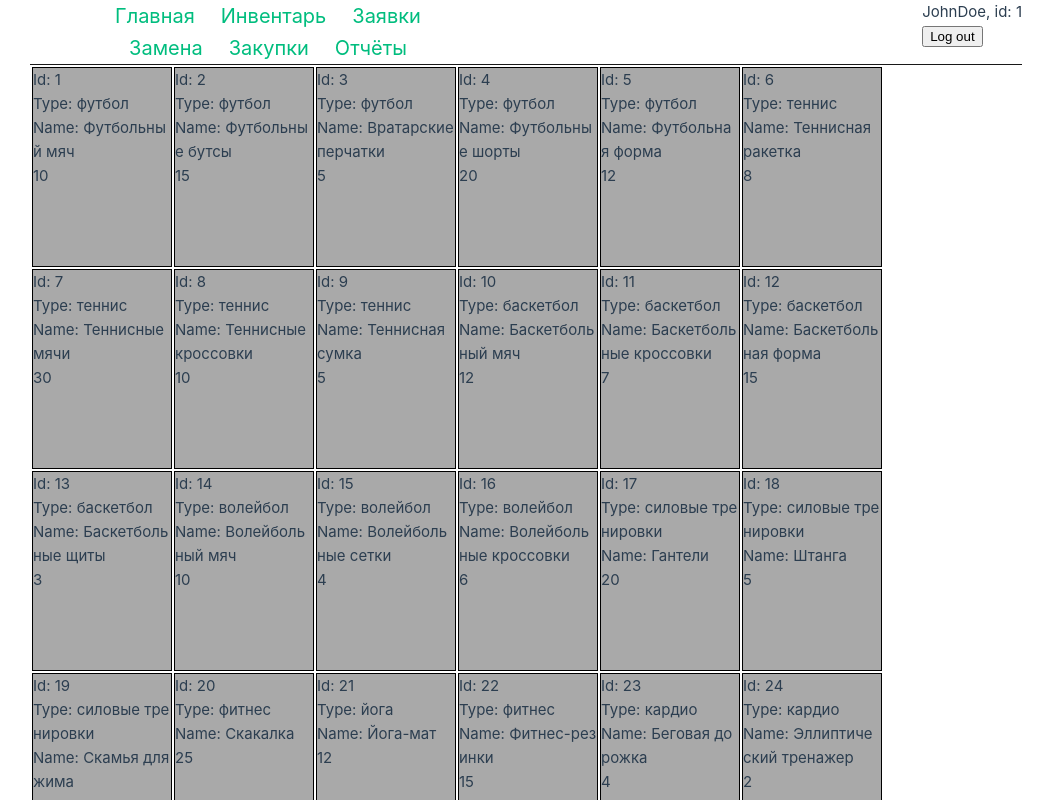
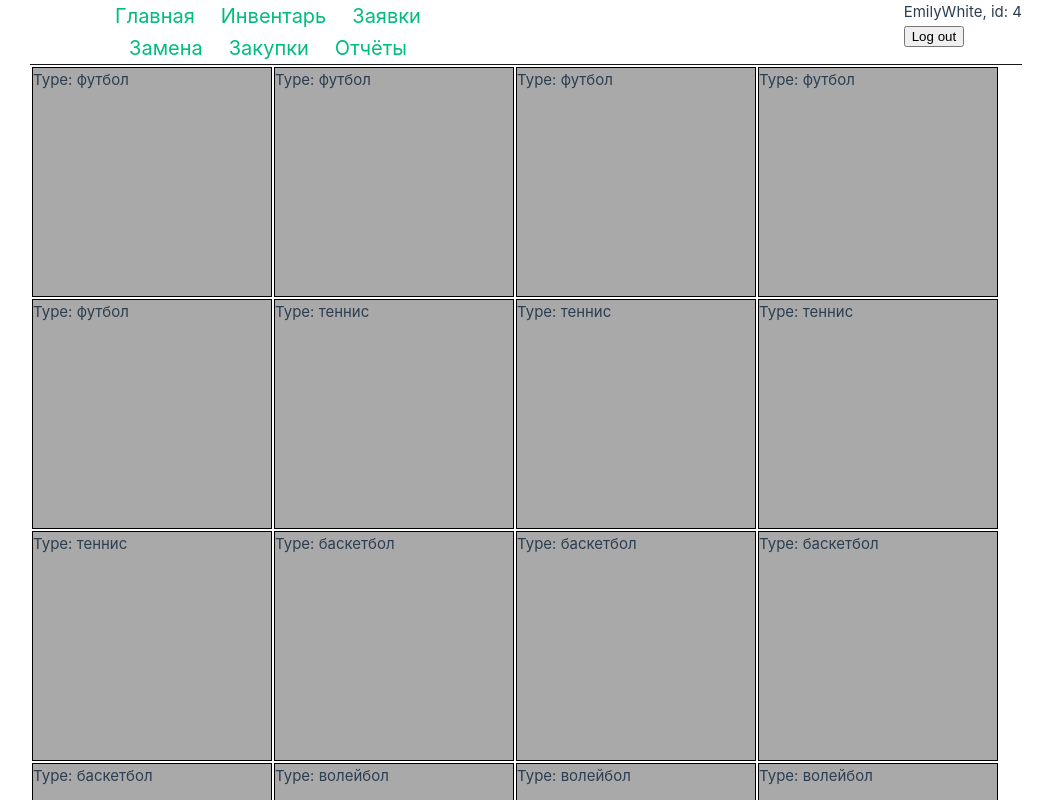
Before and after one commit to Fedormak/Sports_equipment_management, a Vue app in the folder vue-project/: page /inventory in a window 1280 px wide. Shown: the top 800 px of the page, without its empty margins (114-1166 px from the left). Built offline with nearby package versions, Linux system fonts and the light colour scheme.

Commit message:
inventory 0.2

```diff
--- a/vue-project/src/page/PageInventory/PageInventory.vue
+++ b/vue-project/src/page/PageInventory/PageInventory.vue
@@ -3,46 +3,35 @@
 
 <template>
   <div>
-    <div v-for="element in articles" class="card-item">
     <div>
-        <p class="nameP">Id: {{ element.id }}</p>
-        <p class="nameP">Type: {{ element.type }}</p>
-        <p class="nameP">Name: {{ element.name }}</p>
-        <p class="nameP">{{ element.count }}</p>
+      <h1 v-if="hoverdIndex">fdsasdfds</h1>
+      <div v-if="auth" v-for="(element, index) in articles" class="card-item" >
+        <item :element="{element}" :index="{index, hoverdIndex}"/>
       </div>
+
     </div>
+
   </div>
 </template>
 
 <script>
+import item from './modulePageInventory/item.vue'
 export default {
     data() {
-
         return {
+            hoverdIndex: false,
+            articles: this.$store.getters.inventory,
+            auth: this.$store.getters.isAuth,
             itemsPerRow: 3,
             articles: this.$store.getters.inventory
-    }
+        };
     },
+    hoverdIndex: false,
+    components: { item }
 }
 </script>
 
 
 <style>
-.nameP{
-  word-break: break-all;
-}
 
-.deck{
-  display: inline-block;
-}
-.card-item{
-  display: inline-block;
-  vertical-align: top;
-  margin-top: 2px ;
-  margin-left: 2px;
-  background-color: darkgray;
-  border: 1px solid black;
-  width: 140px;
-  height: 200px;
-}
 </style>
--- /dev/null
+++ b/vue-project/src/page/PageInventory/modulePageInventory/item.vue
@@ -0,0 +1,57 @@
+<script setup lang="ts">
+</script>
+
+<template>
+	<div >
+	    <div :key="index" @mouseover="hoverdIndex = true" @mouseleave="hoverdIndex = false">
+	    	<div >
+	        	<p class="nameP"> Type: {{ element.type }} </p>
+				<div v-if="hoverdIndex">
+					<p class="nameP">Id: {{ element.id }}</p>
+	        		<p class="nameP">Name: {{ element.name }}</p>
+	        		<p class="nameP">{{ element.count }}</p>
+				</div>
+
+	      	</div>
+	    </div>
+	</div>
+</template>
+
+<script>
+export default {
+	props:['element', 'index'],
+	data(props) {
+		console.log(props.index.hoverdIndex)
+        return {
+			hoverdIndex: props.index.hoverdIndex,
+			index: props.index.index,
+			element: props.element.element,
+            articles: this.$store.getters.inventory
+        };
+    }
+}
+</script>
+
+<style>
+.textar{
+  size: 1px;
+}
+.nameP{
+  word-break: break-all;
+}
+
+.deck{
+  display: inline-block;
+}
+.card-item{
+  display: inline-block;
+  vertical-align: top;
+  margin-top: 2px ;
+  margin-left: 2px;
+  background-color: darkgray;
+  border: 1px solid black;
+  width: 240px;
+  height: 230px;
+
+}
+</style>
--- a/vue-project/src/router/index.js
+++ b/vue-project/src/router/index.js
@@ -71,11 +71,8 @@ const router = createRouter({
   ],
 })
 
-let isAuthenticated = store.getters.isAuth
-
 
 router.beforeEach((to, from, next) => {
-
     // если пользователь не авторизован и мы переходим на любую страницу кроме "login" и "registration",
     // то перенаправлять нас на страницу "login"
     if (!store.getters.isAuth && !["login"].includes(to.name)) {
--- a/vue-project/state/modules/inventory.js
+++ b/vue-project/state/modules/inventory.js
@@ -1,3 +1,5 @@
+import moduleUsers from "./users"
+
 const moduleInventory = {
     state: () => ({
         inventory: [
@@ -218,6 +220,20 @@ const moduleInventory = {
             return state.inventory
         },
     },
+    mutation: {
+        createNewEquipment(state, name, type, count) {
+            var NewEquipment = Object()
+            NewEquipment.id = Object.keys(state.inventory).length++
+            NewEquipment.name = name
+            NewEquipment.type = type
+            NewEquipment.count = count
+            NewEquipment.status = "новый"
+        },
+        searchEqupment(state, name){
+            const user = state.inventory.find(eq => eq.name  === name);
+            return user
+        }
+    }
 
 }
 
--- a/vue-project/state/modules/users.js
+++ b/vue-project/state/modules/users.js
@@ -1,11 +1,10 @@
 const moduleUsers = {
     state: () => ({
-        isAuthenticated: true,
         loginUser: {
-            id: 1,
-            userName: "JohnDoe",
-            userLogin: "johndoe",
-            password: "12345",
+            id: 4,
+            userName: "EmilyWhite",
+            userLogin: "emilywhite",
+            password: "zxcvb",
             permission: "admin"
         },
         users:  [
@@ -14,6 +13,7 @@ const moduleUsers = {
                 userName: "JohnDoe",
                 userLogin: "johndoe",
                 password: "12345",
+                inventory: {},
                 permission: "admin"
             },
             {
@@ -21,6 +21,7 @@ const moduleUsers = {
                 userName: "JaneSmith",
                 userLogin: "janesmith",
                 password: "abcde",
+                inventory: {},
                 permission: "user"
             },
             {
@@ -28,6 +29,7 @@ const moduleUsers = {
                 userName: "MikeBrown",
                 userLogin: "mikebrown",
                 password: "qwert",
+                inventory: {},
                 permission: "user"
             },
             {
@@ -35,6 +37,7 @@ const moduleUsers = {
                 userName: "EmilyWhite",
                 userLogin: "emilywhite",
                 password: "zxcvb",
+                inventory: {},
                 permission: "admin"
             },
             {
@@ -42,6 +45,7 @@ const moduleUsers = {
                 userName: "ChrisGreen",
                 userLogin: "chrisgreen",
                 password: "asdfg",
+                inventory: {},
                 permission: "user"
             },
             {
@@ -49,6 +53,7 @@ const moduleUsers = {
                 userName: "SarahBlack",
                 userLogin: "sarahblack",
                 password: "123ab",
+                inventory: {},
                 permission: "user"
             },
             {
@@ -56,6 +61,7 @@ const moduleUsers = {
                 userName: "DavidBlue",
                 userLogin: "davidblue",
                 password: "pass1",
+                inventory: {},
                 permission: "admin"
             },
             {
@@ -63,12 +69,21 @@ const moduleUsers = {
                 userName: "LauraGray",
                 userLogin: "lauragray",
                 password: "hello",
+                inventory: {},
                 permission: "user"
             }]
     }),
     getters: {
         isAuth (state) {
-            return state.isAuthenticated
+            let n = Object.keys(state.loginUser).length
+            return n > 0
+        },
+        isStatus (state) {
+            if (state.loginUser > 0) {
+                return state.loginUser.permission
+            }
+            return null
+
         }
     },
     mutations: {
@@ -84,7 +99,15 @@ const moduleUsers = {
         logout (state) {
             state.isAuthenticated = false
             state.loginUser = {}
-            console.log("fff")
+            console.log("logout")
+        },
+        getInventory(state, user_id){
+            const user = state.users.find(user => user.id === user_id);
+            return user.inventory
+        },
+        getUsersHaveName(state, name) {
+            const users = state.users.find(user => user.inventory.find(stuf => stuf.name == name))
+            return users
         },
         isAuthmm (state) {
             return state.isAuthenticated
```
Lines whose indentation alone changed are shown as unchanged.
